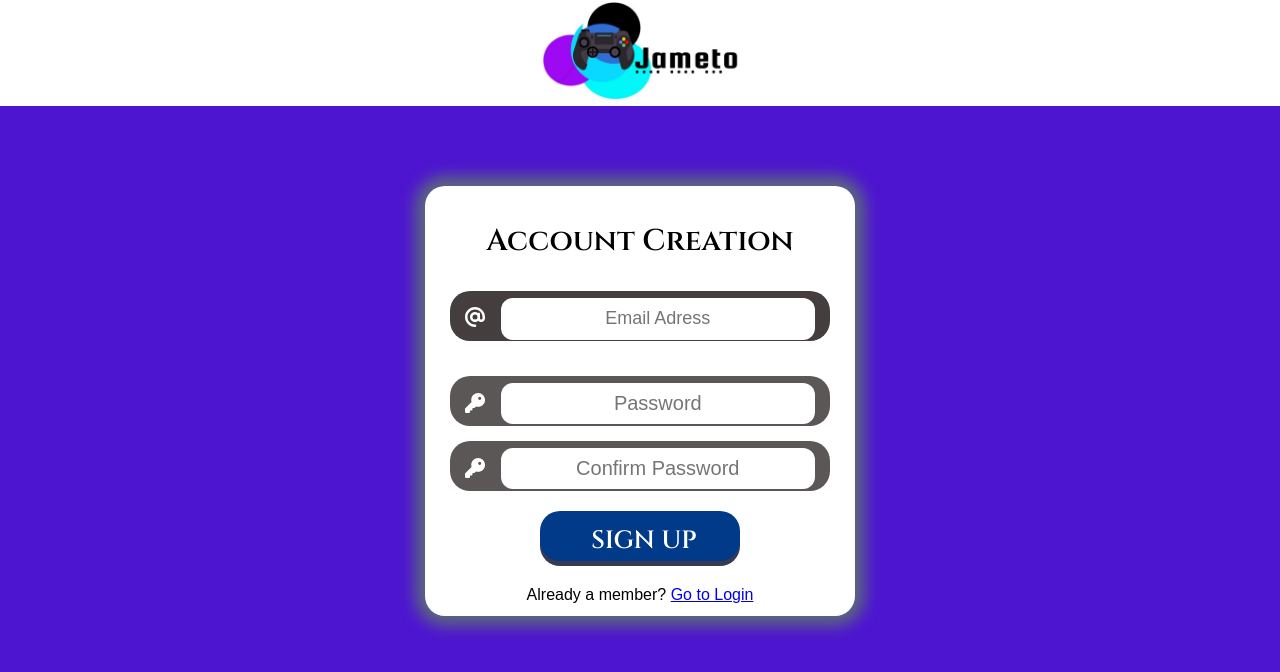
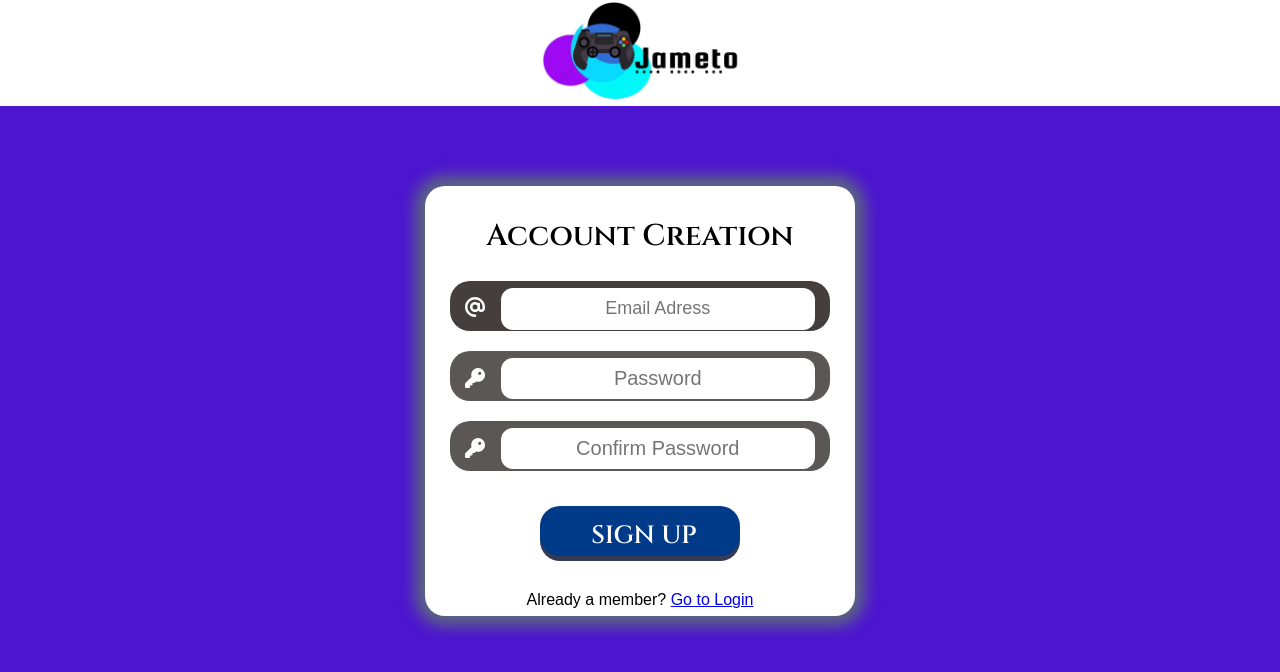
Before and after one commit to Thravict/webapp-full-stack-example, a React (Create React App) app in the folder webapp_frontend/: page /signup in a window 1280 px wide. Shown: the top 672 px of the page. Built offline with nearby package versions, Linux system fonts and the light colour scheme.

Commit message:
design added

```diff
--- a/webapp_frontend/src/components/Signup.css
+++ b/webapp_frontend/src/components/Signup.css
@@ -26,7 +26,7 @@ body {
 }
 
 .Signup-head {
-    padding: 20px;
+    padding: 15px;
     font-size: 15px;
     font-family: 'Cinzel', italic, serif;
 }
@@ -38,7 +38,7 @@ body {
     height: 50px;
     width: 380px;
     color: white;
-    margin-bottom: 35px;
+    margin-bottom: 20px;
 }
 
 .email-field {
@@ -65,7 +65,7 @@ input:focus {
     outline: none;
 }
 .password {
-    margin-top: 15px;
+    margin-top: 20px;
     font-size: 20px;
     background-color: rgb(92, 87, 87);
     border-radius: 20px;
@@ -85,7 +85,7 @@ input:focus {
 }
 
 .Submit-btn {
-    margin-top: 20px;
+    margin-top: 35px;
     background-color: rgb(1, 58, 137);
     border-radius: 20px;
     box-shadow: 0 5px rgb(53, 59, 82);
@@ -116,5 +116,5 @@ input:focus {
 }
 
 .Signup-link {
-    margin-top: 25px;
+    margin-top: 35px;
 }
--- a/webapp_frontend/src/components/Signup.js
+++ b/webapp_frontend/src/components/Signup.js
@@ -1,13 +1,14 @@
+//React Hooks
 import {useState} from "react";
-
+//Routing
 import {Link, useNavigate} from "react-router-dom";
-
+//Imported components
 import {addApplicant} from "./ApiCalls/Applicant";
-
+//CSS
 import "./Signup.css"
-
+//Logo Banner
 import Logo from "./Logo";
-
+//Icons
 import {FontAwesomeIcon} from "@fortawesome/react-fontawesome";
 import {faAt, faKey} from "@fortawesome/free-solid-svg-icons";
 
@@ -15,6 +16,7 @@ function Signup() {
 
     const [email, setEmail] = useState("");
     const [password, setPassword] = useState("");
+    const [confirmPassword, setConfirmPassword] = useState("");
     const [toLogin, setLogin] = useState(false);
 
     const navigate = useNavigate();
@@ -23,7 +25,14 @@ function Signup() {
         /* prevent page refresh */
         e.preventDefault();
         addApplicant(email, password);
-        setLogin (true);
+        if (email && password && confirmPassword !== "") {
+            setLogin (true);
+        } else if (password !== confirmPassword){
+            alert("Passwords do not match!")
+        } else {
+            alert("Enter your credentials!")
+        }
+
         /* navigate('/login') */
         };
 
@@ -48,7 +57,6 @@ function Signup() {
                     placeholder="Email Adress"
                     id="email"
                     value={email}
-                    required
                     /* Event handler: cache input */
                     onChange={(e) => setEmail(e.target.value)}
                     />
@@ -62,7 +70,6 @@ function Signup() {
                     placeholder="Password"
                     id="password"
                     value={password}
-                    required
                     onChange={(e) => setPassword(e.target.value)}
                     />
                 </div>
@@ -74,7 +81,7 @@ function Signup() {
                     autoComplete="on"
                     placeholder="Confirm Password"
                     id="confirmPassword"
-                    required
+                    onChange={(e) => setConfirmPassword(e.target.value)}
                     />
                 </div>
                 <div className="Submit-btn">
```
